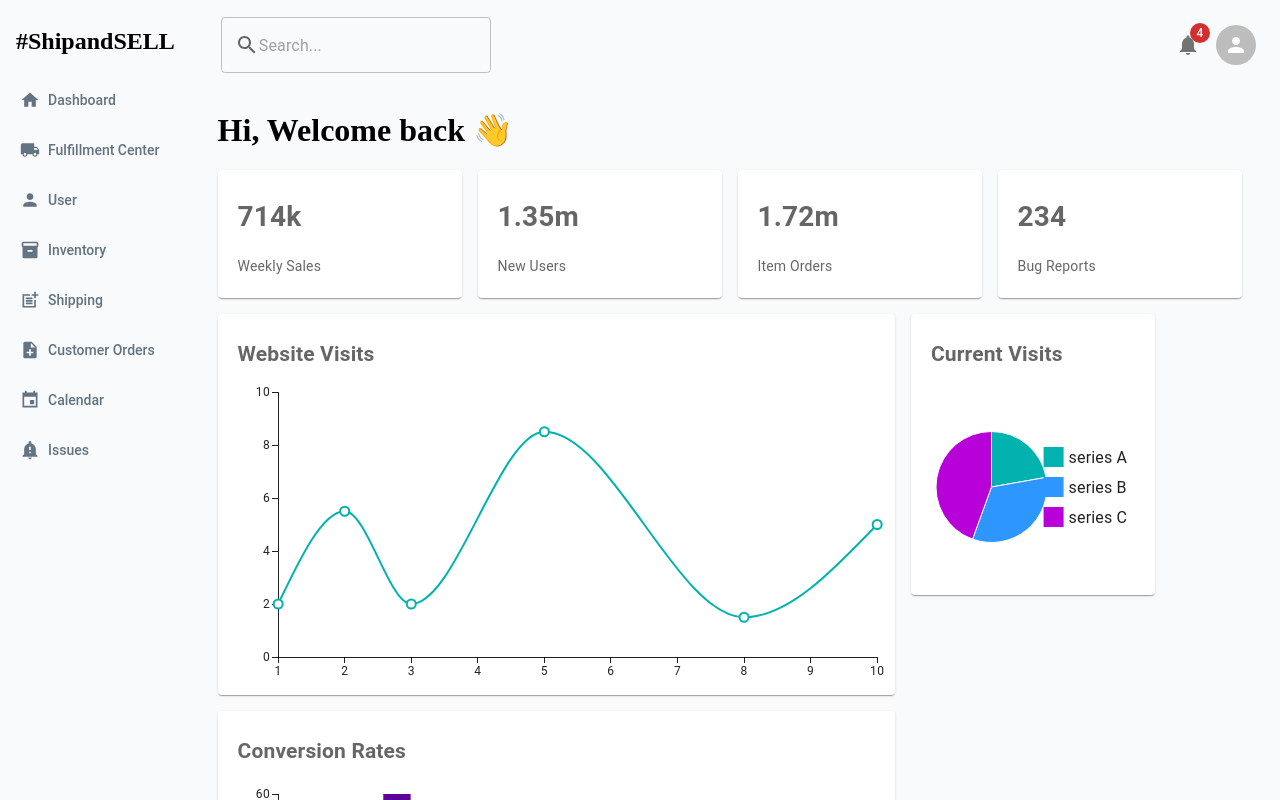
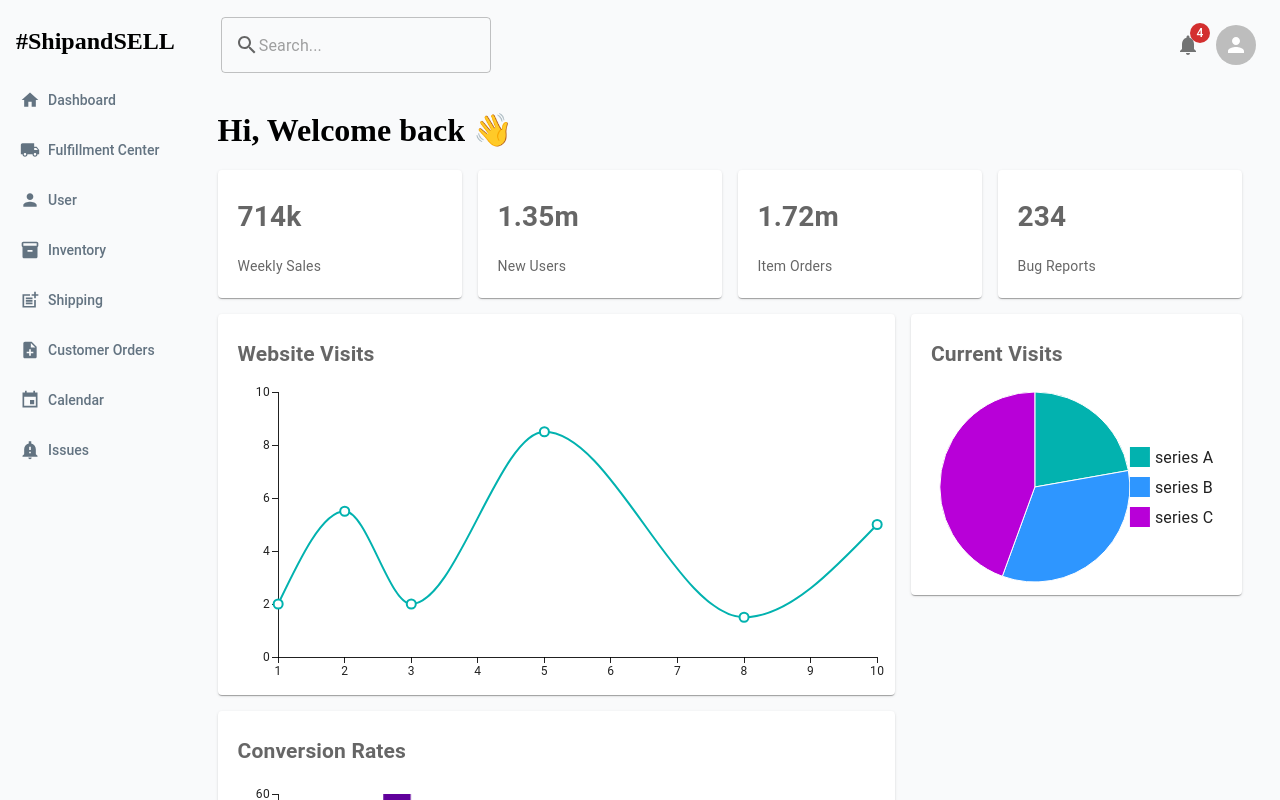
Before and after one commit to rsrijana/weShipNsellG, a React (Create React App) app: page / in a window 1280 px wide. Shown: the top 800 px of the page. Built offline with nearby package versions, Linux system fonts and the light colour scheme.

Commit message:
changed colume len in dashbaord
    pick b9c117e9 made responsive dashboard
    pick 44fb0fe5 changed colume len in dashbaord

```diff
--- a/src/Layout/dashboards.jsx
+++ b/src/Layout/dashboards.jsx
@@ -62,7 +62,7 @@ const Dashboard = () => {
                             />
                         </Item>
                     </Grid>
-                    <Grid item xs={6} md={3}>
+                    <Grid item xs={6} md={4}>
                         <Item><h2>Current Visits</h2>
                             <PieChart
                                 series={[
```
